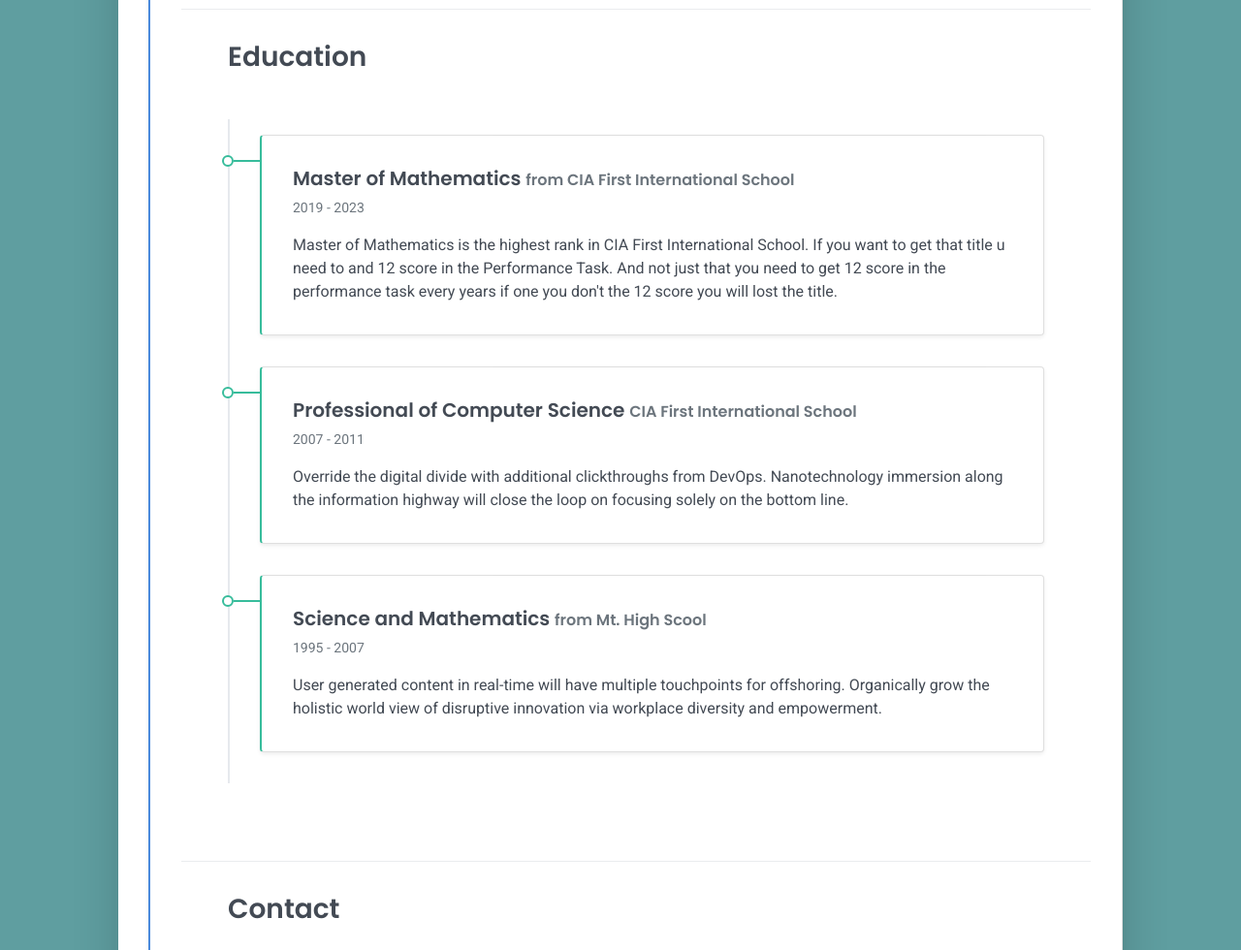
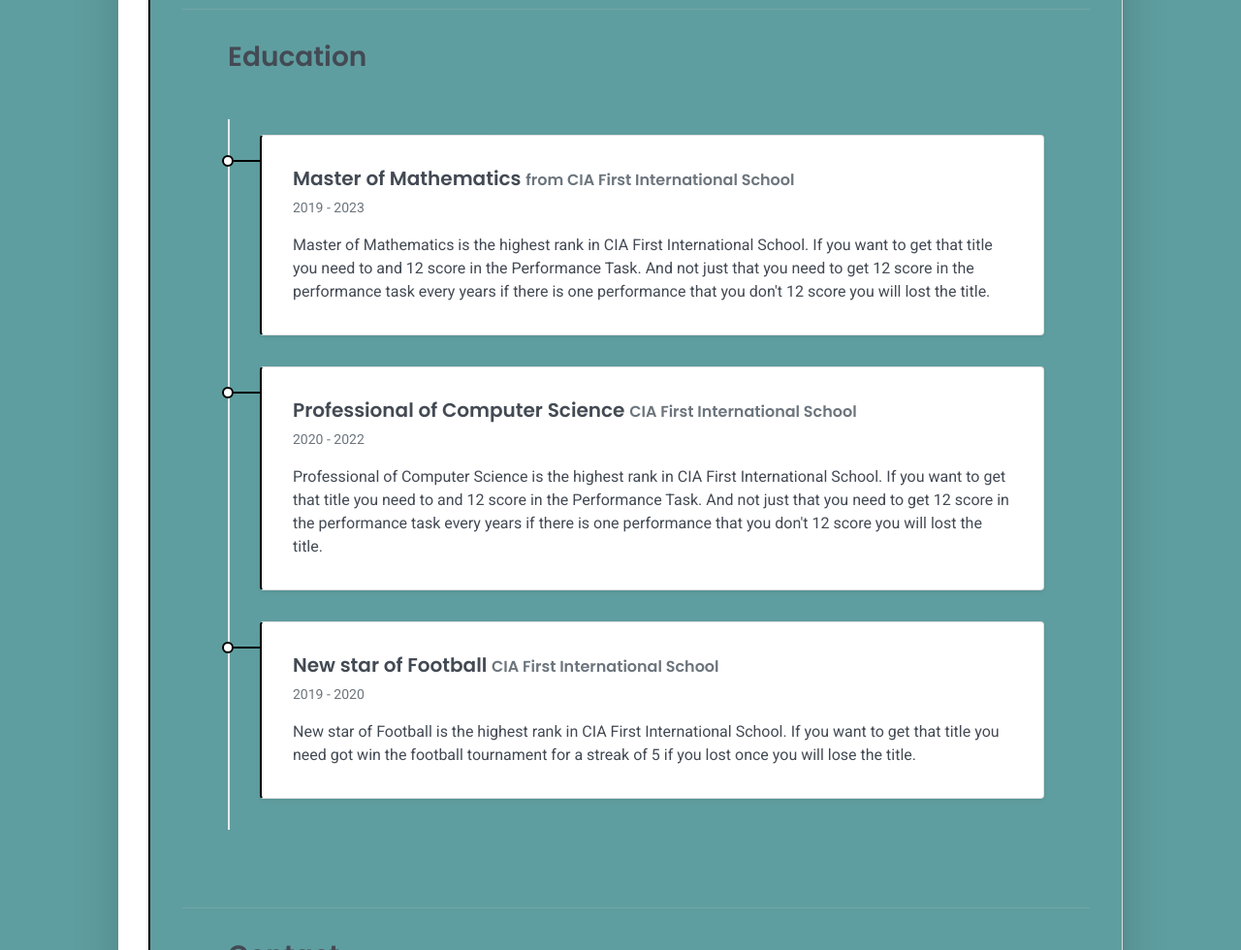
Before and after one commit to godbaby12/my-first-login, a plain HTML site: page about-me.html in a window 1280 px wide. Shown: the part 1820-2800 px from the top of the page at 97% size. Drawn offline with Linux system fonts and the light colour scheme.

Commit message:
12/16/2023

```diff
--- a/about-me.html
+++ b/about-me.html
@@ -99,7 +99,7 @@
                     <div class="pb-1">Phone</div>
                   </div>
                   <div class="col-sm-8">
-                    <div class="pb-1 text-secondary">+534 23 967 5683</div>
+                    <div class="pb-1 text-secondary">+855 239 673</div>
                   </div>
                 </div>
               </div>
@@ -218,7 +218,7 @@
 
 
               <div class="timeline-card timeline-card-primary card shadow-sm">
-                <div class="card-body"><div id="experience" class="work-experience-section px-3 px-lg-4">
+                <div class="card-body bg-cadetblue"><div id="experience" class="work-experience-section px-3 px-lg-4">
                   <h2 class="h3 mb-4">Hobbies</h2>
                   <div class="timeline">
                     <div class="timeline-card timeline-card-primary card shadow-sm">
@@ -275,7 +275,7 @@
                   </div>
                   <div class="text-muted text-small mb-2">2019 - 2023</div>
                   <div>
-                    Master of Mathematics is the highest rank in CIA First International School. If you want to get that title u need to and 12 score in the Performance Task. And not just that you need to get 12 score in the performance task every years if one you don't the 12 score you will lost the title.
+                    Master of Mathematics is the highest rank in CIA First International School. If you want to get that title you need to and 12 score in the Performance Task. And not just that you need to get 12 score in the performance task every years if there is one performance that you don't 12 score you will lost the title.
                   </div>
                 </div>
               </div>
@@ -285,23 +285,21 @@
                     Professional of Computer Science
                     <span class="text-muted h6">CIA First International School</span>
                   </div>
-                  <div class="text-muted text-small mb-2">2007 - 2011</div>
+                  <div class="text-muted text-small mb-2">2020 - 2022</div>
                   <div>
-                    Override the digital divide with additional clickthroughs from DevOps. Nanotechnology immersion
-                    along the information highway will close the loop on focusing solely on the bottom line.
+                    Professional of Computer Science is the highest rank in CIA First International School. If you want to get that title you need to and 12 score in the Performance Task. And not just that you need to get 12 score in the performance task every years if there is one performance that you don't 12 score you will lost the title.
                   </div>
                 </div>
               </div>
               <div class="timeline-card timeline-card-success card shadow-sm">
-                <div class="card-body">
+                <div class="card-body ">
                   <div class="h5 mb-1">
-                    Science and Mathematics
-                    <span class="text-muted h6">from Mt. High Scool</span>
+                    New star of Football
+                    <span class="text-muted h6">CIA First International School</span>
                   </div>
-                  <div class="text-muted text-small mb-2">1995 - 2007</div>
+                  <div class="text-muted text-small mb-2">2019 - 2020</div>
                   <div>
-                    User generated content in real-time will have multiple touchpoints for offshoring. Organically grow
-                    the holistic world view of disruptive innovation via workplace diversity and empowerment.
+                    New star of Football is the highest rank in CIA First International School. If you want to get that title you need got win the football tournament for a streak of 5 if you lost once you will lose the title.
                   </div>
                 </div>
               </div>
@@ -356,7 +354,7 @@
               <div class="col">
                 <div class="mt-2">
                   <h3 class="h6">Phone</h3>
-                  <div class="pb-2 text-secondary">+534 23 967 5683</div>
+                  <div class="pb-2 text-secondary">+855 239 673</div>
                   <h3 class="h6">Email</h3>
                   <div class="pb-2 text-secondary">tuoyangfei10@gmail.com</div>
                 </div>
--- a/css/main.css
+++ b/css/main.css
@@ -45,27 +45,27 @@
 }
 
 .timeline-card-primary {
-  border-left-color: #4a89dc;
+  border-left-color: rgb(0, 0, 0);
 }
 
 .timeline-card-primary:before {
-  border-color: #4a89dc;
+  border-color: #000000;
 }
 
 .timeline-card-primary:after {
-  background-color: #4a89dc;
+  background-color: rgb(0, 0, 0);
 }
 
 .timeline-card-success {
-  border-left-color: #37bc9b;
+  border-left-color: #000000;
 }
 
 .timeline-card-success:before {
-  border-color: #37bc9b;
+  border-color: #000000;
 }
 
 .timeline-card-success:after {
-  background-color: #37bc9b;
+  background-color: #000000;
 }
 
 html {
--- a/css/style.css
+++ b/css/style.css
@@ -42,7 +42,7 @@ button:hover {
   left: 0;
   width: 0;
   height: 5px;
-  background-color: #37bc9b;
+  background-color: cadetblue;
   transition: width 0.3s ease;
   z-index: 1000;
 }
@@ -130,3 +130,7 @@ button:hover {
 .bg-cadetblue {
   background-color: cadetblue;
 }
+
+.bg-cadetblue {
+  background-color: cadetblue;
+}
```
